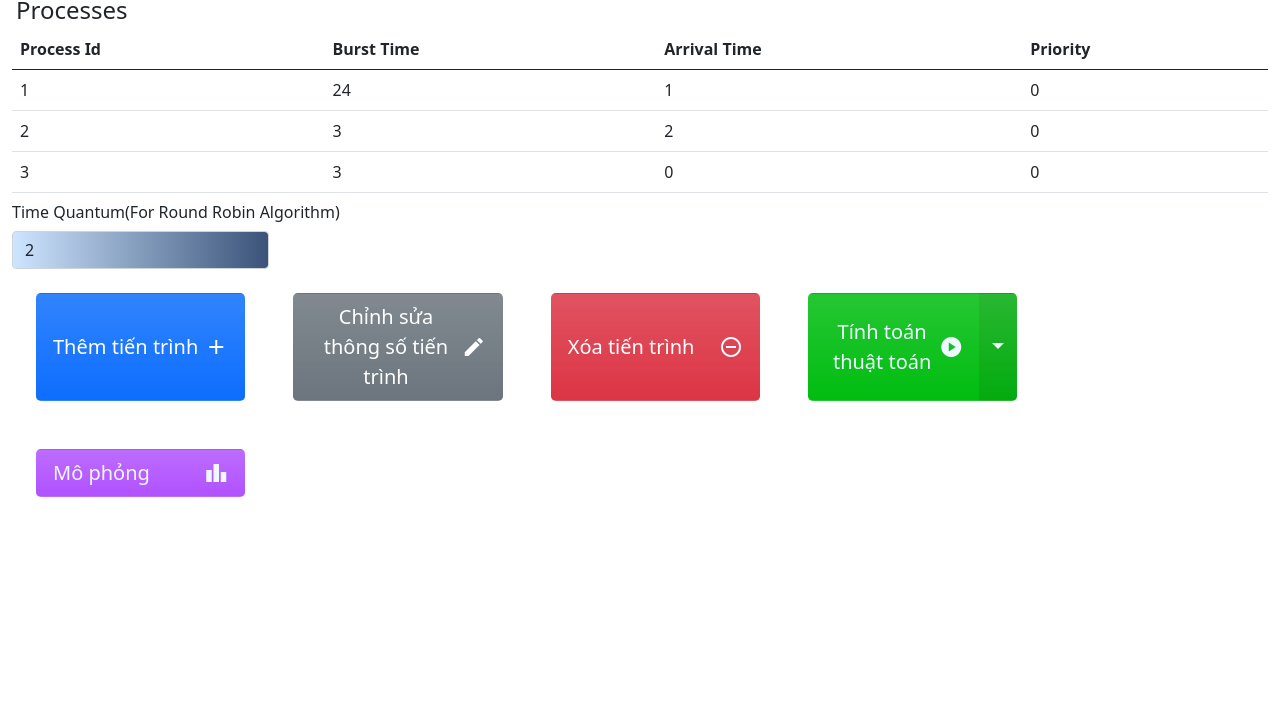
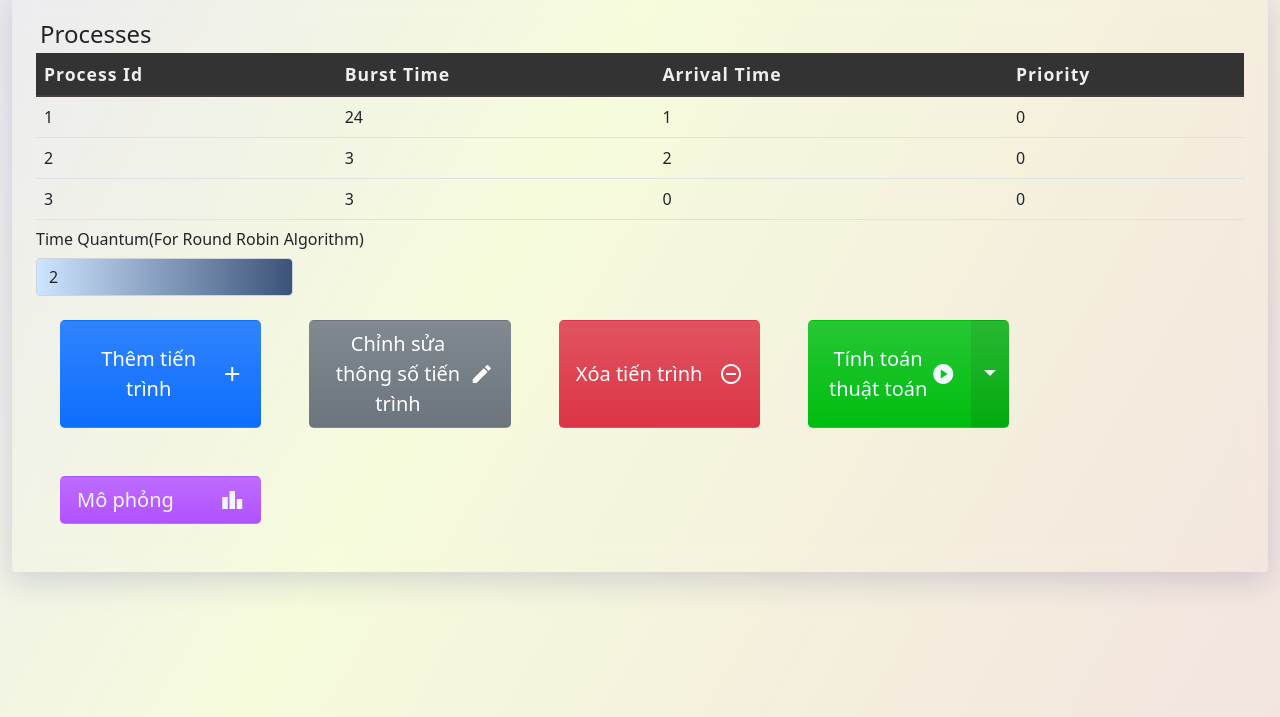
Before and after one commit to tda234574534243/GraphCPUscheduling, a website: page index.html in a window 1280 px wide. Shown: the part 83-800 px from the top of the page. Drawn offline with nearby package versions, Linux system fonts and the light colour scheme.

Commit message:
Cập nhật giao diện

```diff
--- a/css/style.css
+++ b/css/style.css
@@ -1,5 +1,25 @@
 body {
-	background-image: linear-gradient(213.3deg, rgb(255, 255, 255) 100%);
+    min-height: 100vh;
+    background: linear-gradient(120deg, #eceaf1 0%, #f6fbdc 40%, #f3e4df 100%);
+    background-attachment: fixed;
+    position: relative;
+    overflow-x: hidden;
+}
+
+/* Hiệu ứng glassmorphism cho card */
+.card {
+    background: rgba(255, 255, 255, 0.25) !important;
+    box-shadow: 0 8px 32px 0 rgba(31, 38, 135, 0.18);
+    backdrop-filter: blur(12px);
+    -webkit-backdrop-filter: blur(12px);
+    border-radius: 18px;
+    border: 1.5px solid rgba(255, 255, 255, 0.25);
+    padding: 24px;
+    margin-bottom: 24px;
+    transition: box-shadow 0.3s;
+}
+.card:hover {
+    box-shadow: 0 12px 36px 0 rgba(31, 38, 135, 0.22);
 }
 
 .card {
@@ -153,3 +173,12 @@ body {
     color: #fff !important;
     font-weight: bold;
 }
+
+#table thead th {
+    font-weight: bold;
+    background: #333;         /* Nền đậm hơn */
+    color: #f0eded;              /* Chữ trắng nổi bật */
+    font-size: 1.1em;
+    border-bottom: 2px solid #483d3d;
+    letter-spacing: 1px;
+}
```
